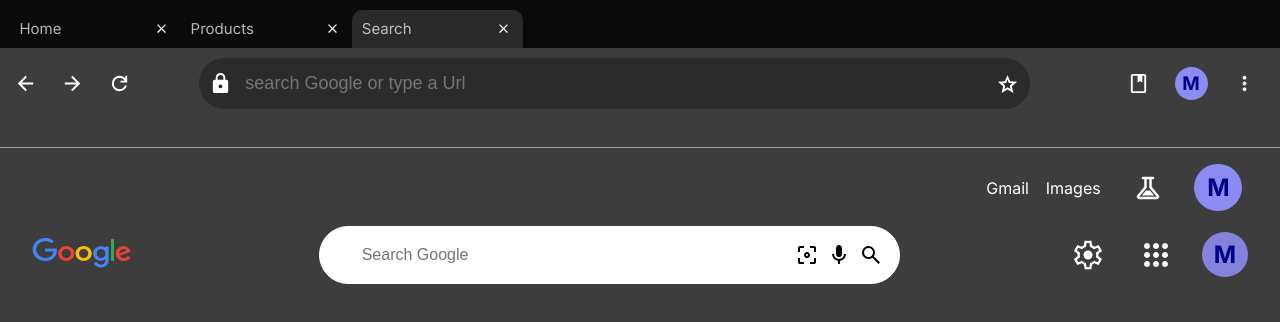
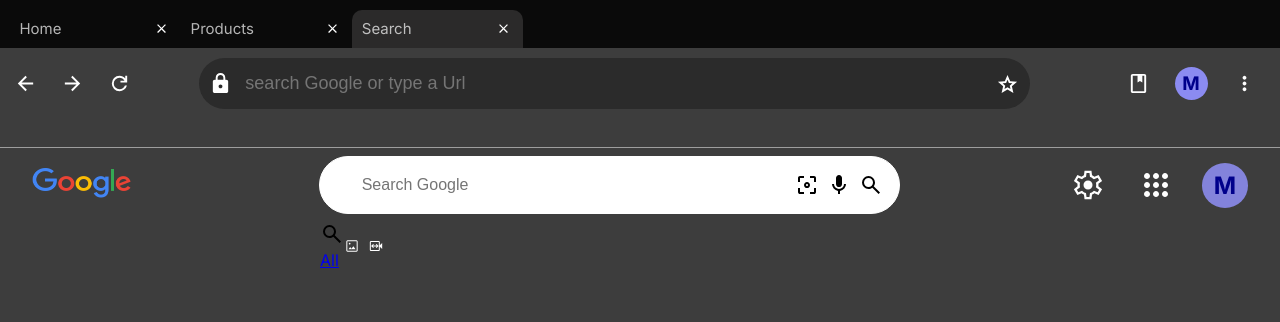
Before and after one commit to carrington-115/chrome-clone, a Next.js app: page /search in a window 1280 px wide. Shown: the top 322 px of the page. Built offline with nearby package versions, Linux system fonts and the light colour scheme.

Commit message:
Migrated the inline code to individual files

```diff
--- a/components/search components/Header.tsx
+++ b/components/search components/Header.tsx
@@ -2,10 +2,13 @@
 
 import styled from "styled-components";
 import { useState } from "react";
+import Link from "next/link";
+import { usePathname } from "next/navigation";
 
 export default function Header() {
   const [placeHolderValue, setPlaceHolderValue] = useState("Search Google");
   const [inputValue, setInputValue] = useState("");
+  const linkActive = usePathname();
   return (
     <HeaderContainer>
       <div className="top-layer">
@@ -45,7 +48,39 @@
           </span>
         </div>
       </div>
-      <div className="bottom-layer"></div>
+      <div className="bottom-layer">
+        <div className="main-header">
+          <Link
+            className={`${linkActive === "/search" ? "link-active" : "links"}`}
+            href="/search"
+          >
+            <span className="icon">
+              <img src="/images/search.svg" alt="search-icon" />
+            </span>
+            <p>All</p>
+          </Link>
+          <Link
+            className={`${
+              linkActive === "/search/images" ? "link-active" : "links"
+            }`}
+            href="/search/images"
+          >
+            <span className="icon">
+              <img src="/images/images.svg" alt="images-icon" />
+            </span>
+          </Link>
+          <Link
+            className={`${
+              linkActive === "/search/videos" ? "link-active" : "links"
+            }`}
+            href="/search/videos"
+          >
+            <span className="icon">
+              <img src="/images/videos.svg" alt="videos-icon" />
+            </span>
+          </Link>
+        </div>
+      </div>
     </HeaderContainer>
   );
 }
@@ -62,6 +97,7 @@
     }
     .logo {
       width: 10%;
+      cursor: pointer;
       img {
         width: 100px;
         height: 30px;
@@ -166,5 +202,34 @@
     }
   }
   .bottom-layer {
+    max-width: 100%;
+    display: flex;
+    justify-content: center;
+    align-items: center;
+    .main-header {
+      width: 50%;
+      display: flex;
+      align-items: center;
+      .links {
+        display: flex;
+        align-items: center;
+        justify-content: space-between;
+        color: white;
+        .icon {
+          width: 16px;
+          height: 16px;
+          margin-right: 0.5rem;
+          img {
+            width: 100%;
+            height: 100%;
+          }
+        }
+        p {
+          font-size: 0.5rem;
+        }
+      }
+      .link-active {
+      }
+    }
   }
 `;
--- a/src/app/layout.tsx
+++ b/src/app/layout.tsx
@@ -3,7 +3,6 @@
 import "./globals.css";
 import Header from "../../components/Header";
 import SearchBar from "../../components/SearchBar";
-import InnerHeader from "../../components/InnerHeader";
 
 const inter = Inter({ subsets: ["latin"] });
 
@@ -23,7 +22,6 @@
       <body className={inter.className}>
         <Header />
         <SearchBar />
-        <InnerHeader />
         <main>{children}</main>
       </body>
     </html>
```
Also changed, not shown: components/search components/HomeSearch.tsx (added, +113 -0 lines), src/app/page.tsx (+13 -114 lines), public/images/images.svg (added), public/images/videos.svg (added).
